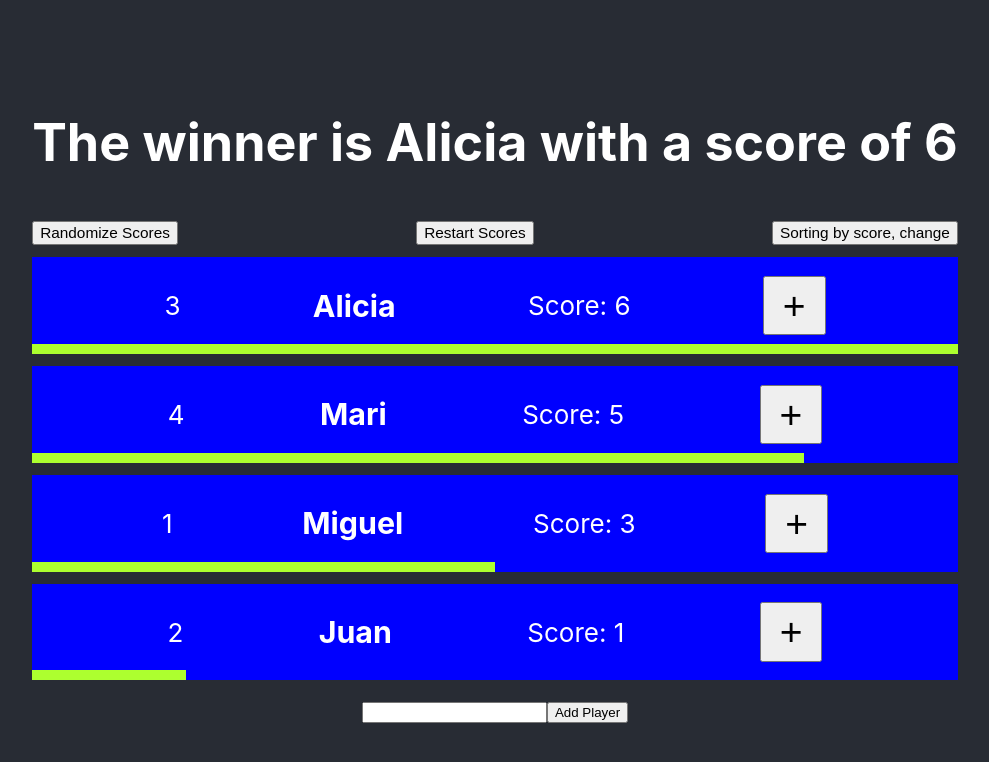
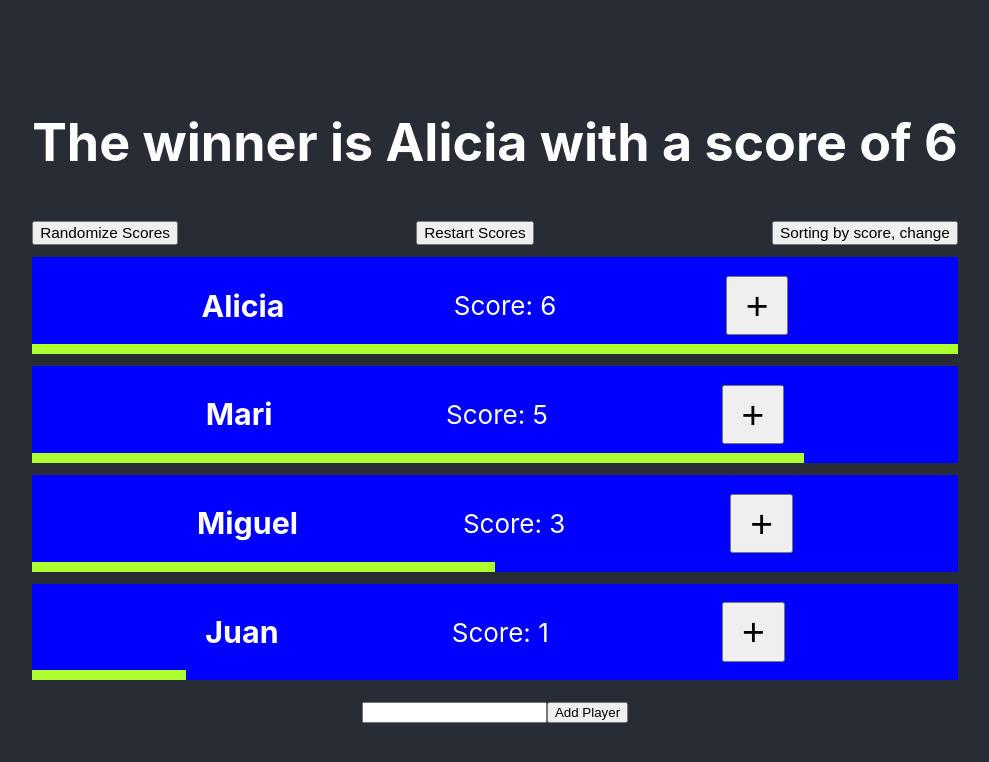
Before and after one commit to migueldf10/Codsur-scoreboard, a React (Create React App) app: page / in a window 1280 px wide. Shown: the top 762 px of the page, without its empty margins (145-1134 px from the left). Built offline with nearby package versions, Linux system fonts and the light colour scheme.

Commit message:
renive player id (debugging useless now)

```diff
--- a/src/components/playerGridItem/playerGridItem.js
+++ b/src/components/playerGridItem/playerGridItem.js
@@ -1,10 +1,9 @@
 import React from 'react'
 import './playerGridItem.scss'
 export default function PlayerGridItem(props) {
-	const { player, increaseScore, index, winnerScore } = props
+	const { player, increaseScore, winnerScore } = props
 	return (
 		<div className='player-grid-item'>
-			<span>{player.id}</span>
 			<h3>{player.name}</h3>
 			<span>Score: {player.score}</span>
 			<button onClick={() => increaseScore(player)}>+</button>
```
